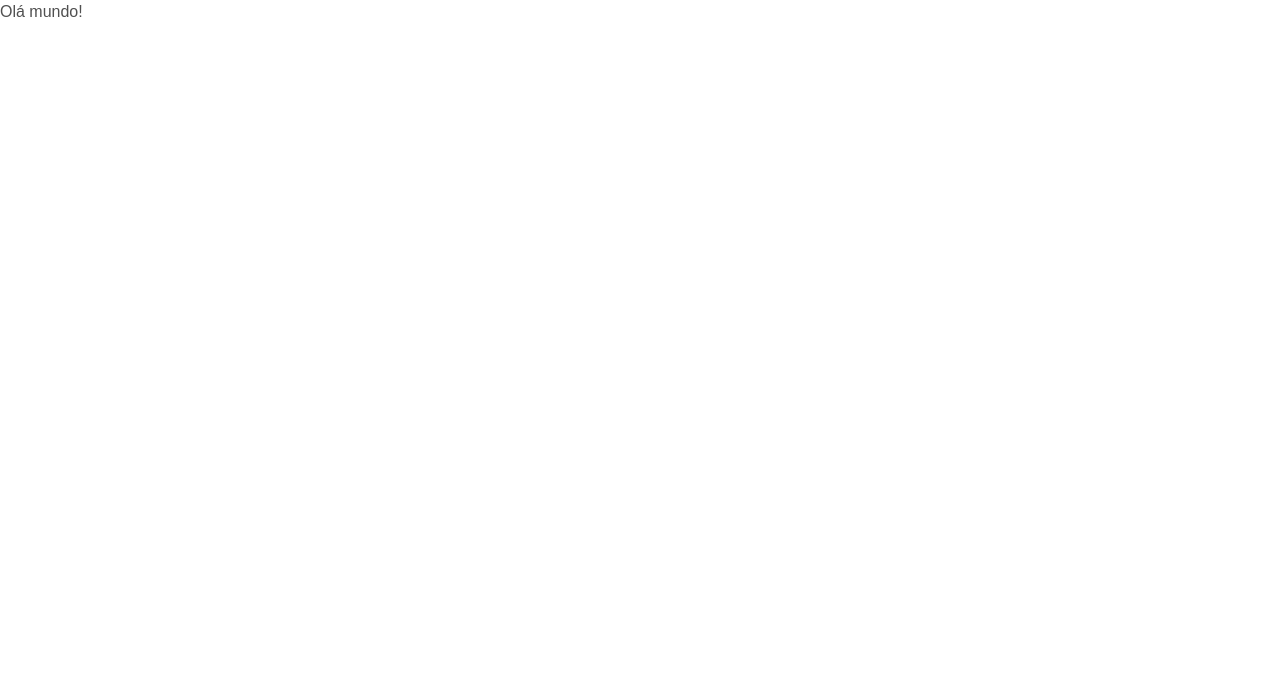
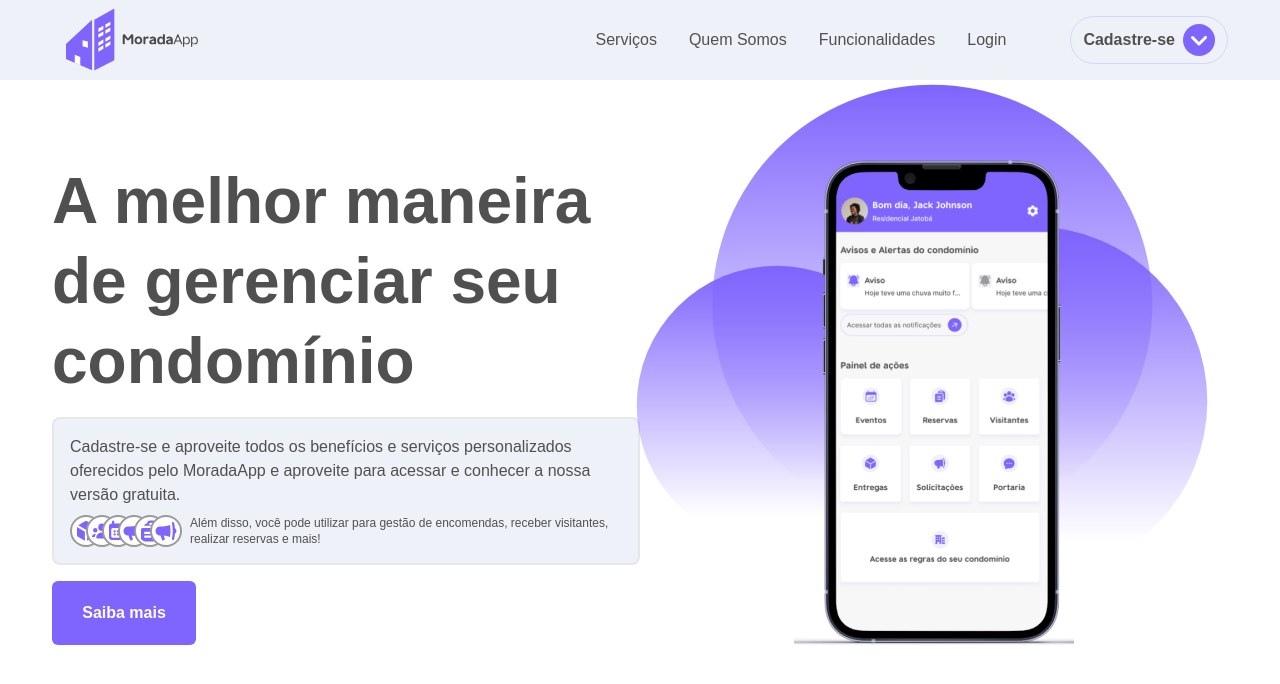
Before and after one commit to AppMorada/MoradaApp.Front, a Next.js app: page / in a window 1280 px wide. Shown: the top 684 px of the page. Built offline with nearby package versions, Linux system fonts and the light colour scheme; a web font is replaced by a local one.

Commit message:
feat: add hero to homepage

```diff
--- /dev/null
+++ b/src/app/(web)/(home)/components/hero-animation.tsx
@@ -0,0 +1,40 @@
+'use client'
+
+import { motion } from 'framer-motion'
+
+const transition = {
+  repeat: Infinity,
+  duration: 20,
+  ease: 'easeInOut'
+}
+
+export const HeroAnimation = () => {
+  return (
+    <div className="relative flex h-full w-full items-center justify-center">
+      <motion.div
+        animate={{
+          x: [0, 100, 0, -100, 0],
+          y: [100, 0, -100, 0, 100]
+        }}
+        transition={transition}
+        className="absolute size-[350px] rounded-full bg-gradient-to-b from-primary to-transparent to-90%"
+      />
+      <motion.div
+        animate={{
+          x: [100, 0, -100, 0, 100],
+          y: [0, -100, 0, 100, 0]
+        }}
+        transition={transition}
+        className="absolute size-[440px] rounded-full bg-gradient-to-b from-primary to-transparent to-90%"
+      />
+      <motion.div
+        animate={{
+          x: [0, -160, 0, 160, 0],
+          y: [-160, 0, 160, 0, -160]
+        }}
+        transition={transition}
+        className="absolute size-[280px] rounded-full bg-gradient-to-b from-primary to-transparent to-90%"
+      />
+    </div>
+  )
+}
--- /dev/null
+++ b/src/app/(web)/(home)/page.tsx
@@ -0,0 +1,70 @@
+import Image from 'next/image'
+
+import { Button, DynamicIcon, IconName } from '@/components/ui'
+
+import { HeroAnimation } from './components/hero-animation'
+
+const iconStyle =
+  '-mr-4 size-8 rounded-full border-2 border-neutral bg-background p-0.5 text-primary'
+
+const icons: IconName[] = [
+  'cube',
+  'userGroup',
+  'calendarDays',
+  'megaphone',
+  'clipboardDocument',
+  'megaphone'
+]
+
+export default function HomePage() {
+  return (
+    <main className="container mx-auto px-8 pt-20">
+      <section className="grid grid-cols-2 items-center justify-between">
+        <div className="flex flex-col gap-4">
+          <h1 className="w-[16ch] text-[64px] font-bold leading-tight text-typography">
+            A melhor maneira de gerenciar seu condomínio
+          </h1>
+
+          <div className="flex max-w-[678px] flex-col gap-2  rounded-lg border-2 bg-background-contrast p-4">
+            <p className="text-base">
+              Cadastre-se e aproveite todos os benefícios e serviços
+              personalizados oferecidos pelo MoradaApp e aproveite para acessar
+              e conhecer a nossa versão gratuita.
+            </p>
+            <div className="flex">
+              <div className="mr-6 flex">
+                {icons.map((name, index) => (
+                  <DynamicIcon
+                    name={name}
+                    key={`${name}-${index}`}
+                    className={iconStyle}
+                  />
+                ))}
+              </div>
+              <span className="text-xs">
+                Além disso, você pode utilizar para gestão de encomendas,
+                receber visitantes, realizar reservas e mais!
+              </span>
+            </div>
+          </div>
+          <Button className="w-36" size="lg">
+            Saiba mais
+          </Button>
+        </div>
+        <div className="relative flex w-full items-center justify-center ">
+          <Image
+            src="/assets/images/app-mock.png"
+            alt="mock do app"
+            className="z-10"
+            height={700}
+            width={280}
+            quality={100}
+          />
+          <div className="invisible absolute inset-0 xl:visible">
+            <HeroAnimation />
+          </div>
+        </div>
+      </section>
+    </main>
+  )
+}
--- /dev/null
+++ b/src/app/(web)/layout.tsx
@@ -0,0 +1,16 @@
+import { ReactNode } from 'react'
+
+import { Header } from './components/header'
+
+type LayoutHomepageProps = {
+  children: ReactNode
+}
+
+export default function LayoutHomepage({ children }: LayoutHomepageProps) {
+  return (
+    <div>
+      <Header />
+      {children}
+    </div>
+  )
+}
--- a/src/app/(web)/page.tsx
+++ /dev/null
@@ -1,7 +0,0 @@
-export default function HomePage() {
-  return (
-    <>
-      <h1>Olá mundo!</h1>
-    </>
-  )
-}
--- a/tailwind.config.ts
+++ b/tailwind.config.ts
@@ -10,6 +10,16 @@ const config: Config = {
     fontFamily: {
       inter: ['var(--font-inter)'],
       nevermind: ['var(--font-nevermind)']
+    },
+    container: {
+      center: true,
+      screens: {
+        sm: '600px',
+        md: '728px',
+        lg: '984px',
+        xl: '1240px',
+        '2xl': '1440px'
+      }
     },
     extend: {
       colors: {
```
Also changed, not shown: public/assets/images/app-mock.png (added).
